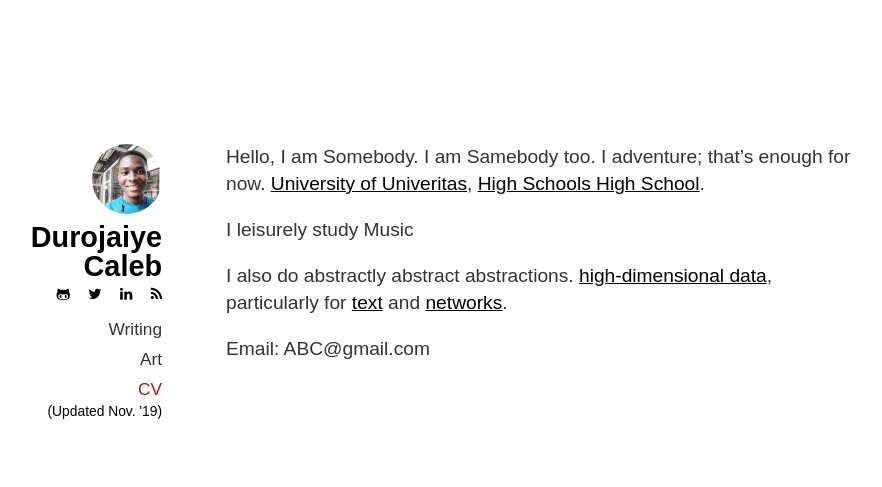
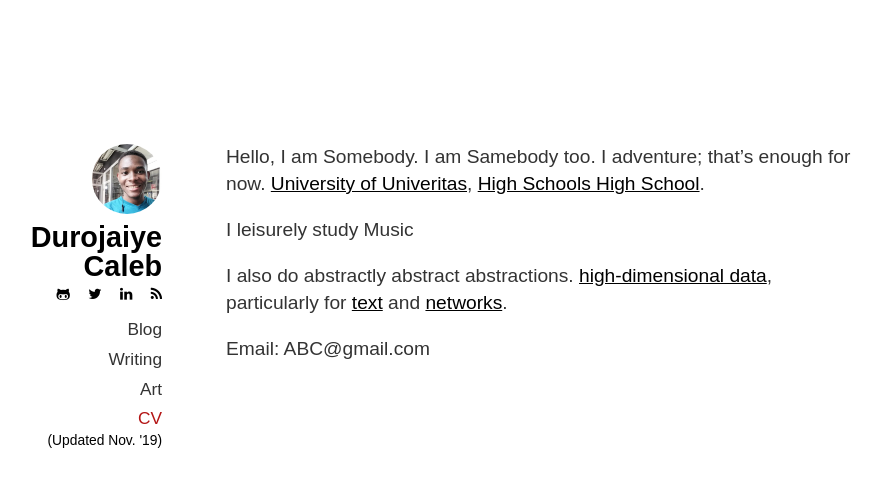
Before and after one commit to dCO2/blog-gh-pages, a Jekyll site: the page built from index.md, in a window 1280 px wide. Shown: the top 487 px of the page, without its empty margins (158-1040 px from the left). Built offline with Jekyll 4.4.1, drawn with Linux system fonts in a browser that asks for light colours; some web fonts are replaced.

Commit message:
Update header.html

```diff
--- a/_includes/header.html
+++ b/_includes/header.html
@@ -11,7 +11,7 @@
     </div>
     <div class=home-nav>
         <ul>
-            <li><a href="/blog-gh-pages/blog.html/">Writing</a>
+            <li><a href="/blog-gh-pages/blog.html/">Blog</a>
                 <!--&nbsp;|&nbsp;
                 <a href="/jrnl/">jrnl</a></li>-->
             <!--<li><a href="/projects/">Projects</a>
```
Also changed, not shown: other parts of _includes/header.html (+2 -1 lines).
